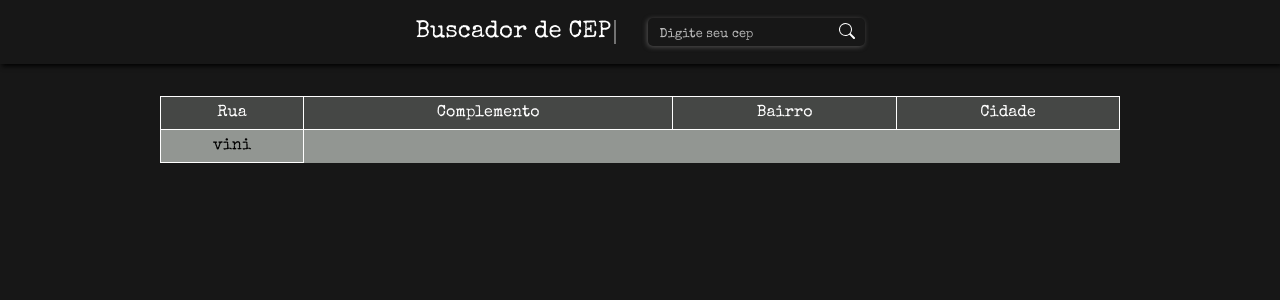
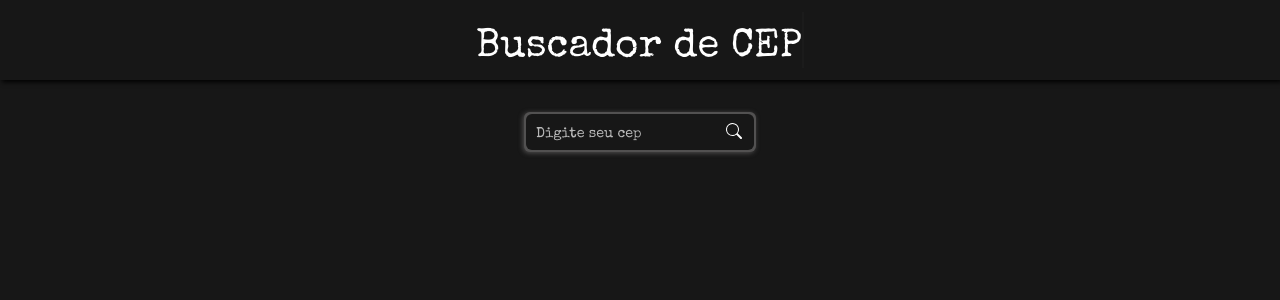
Before and after one commit to Vinicios-Rodrigues/Zicode, a React (Create React App) app: page / in a window 1280 px wide. Shown: the top 300 px of the page. Built offline with nearby package versions, Linux system fonts and the light colour scheme.

Commit message:
finalizado

```diff
--- a/src/components/Header/Header.js
+++ b/src/components/Header/Header.js
@@ -1,42 +1,13 @@
 import * as S from "./Header.styles";
-import { BsSearch } from "react-icons/bs";
-import { useState } from "react";
-import api from "../../services/api";
+import { useState, React } from "react";
+
 
 export const Header = () => {
-  const [input, setInput] = useState();
-
-  async function handleSearch() {
-    if (!input) {
-      alert("falta");
-      return;
-    }
-
-    try {
-      const response = await api.get(`${input}/json`);
-      setInput(response.data);
-      setInput("");
-    } catch (error) {
-      alert(` falogu`);
-      setInput("");
-    }
-  }
   return (
     <>
       <S.Header>
         <div className="container">
           <h1 className="animation">Buscador de CEP </h1>
-          <S.WrapperSearch>
-            <input
-              type="number"
-              placeholder="Digite seu cep"
-              onChange={(event) => setInput(event.target.value)}
-              value={input}
-            />
-            <button className="containerIcon" onClick={handleSearch}>
-              <BsSearch size={16} color="white" />
-            </button>
-          </S.WrapperSearch>
         </div>
       </S.Header>
     </>
--- a/src/components/Header/Header.styles.js
+++ b/src/components/Header/Header.styles.js
@@ -2,7 +2,7 @@ import styled from "styled-components";
 
 export const Header = styled.header`
   /* background: ; */
-  height: 4rem;
+  height: 5rem;
   width: 100%;
   box-shadow: 2px 2px 5px black;
 
@@ -16,9 +16,10 @@ export const Header = styled.header`
     align-items: center;
 
     h1 {
-      font: 400 1.5rem "Special Elite", cursive;
+      font: 400 2.5rem "Special Elite", cursive;
       color: white;
       border-right: 2px solid white;
+      padding-top: 1rem ;
       white-space: nowrap; /* impede que quebra de linha */
       overflow: hidden;
     }
@@ -33,7 +34,7 @@ export const Header = styled.header`
         width: 0;
       }
       to {
-        width: 12.5rem;
+        width: 20.5rem;
       }
     }
     /* Animação do cursor  */
@@ -47,38 +48,3 @@ export const Header = styled.header`
     }
   }
 `;
-
-export const WrapperSearch = styled.div`
-  display: flex;
-  margin-left: 2rem;
-  height: 1.7rem;
-  border: 1px solid transparent;
-  border-radius: 5px;
-  box-shadow: -1px 1px 5px #525151;
-  padding: 1px;
-
-  input {
-    height: 100%;
-    border: 0;
-    background: #171717;
-    outline: none;
-    color: white ;
-  }
-  input::placeholder {
-    color: rgba(255, 255, 255, 0.7);
-    padding-left: 0.5rem;
-    font: 400 0.8rem "Special Elite", cursive;
-  }
-
-  .containerIcon {
-    width: 2rem;
-    background: #171717;
-    height: 100%;
-    border: 0;
-    transition: transform 0.5s;
-  }
-  .containerIcon :hover {
-    filter: brightness(0.7);
-    transform: scale(1.1);
-  }
-`;
--- a/src/components/Main/Main.js
+++ b/src/components/Main/Main.js
@@ -1,23 +1,58 @@
 import * as S from "./Main.style";
+import { BsSearch } from "react-icons/bs";
+import api from "../../services/api";
+import { useState, React } from "react";
 
 export const Main = () => {
+  const [input, setInput] = useState("");
+  const [test, setTest] = useState({});
+
+  async function handleSearch() {
+    if (input === "") {
+      alert("digite seu cep");
+      return;
+    }
+
+    try {
+      const response = await api.get(`${input}/json`);
+      setTest(response.data);
+      setInput("");
+    } catch {
+      alert(` ok`);
+      setInput("");
+    }
+  }
   return (
     <S.Container>
+      <S.WrapperSearch>
+        <input
+          type="text"
+          placeholder="Digite seu cep"
+          onChange={(e) => setInput(e.target.value)}
+          value={input}
+        />
+        <button className="containerIcon" onClick={handleSearch}>
+          <BsSearch size={16} color="white" />
+        </button>
+      </S.WrapperSearch>
+      {Object.keys(test).length > 0 && (
         <table>
           <thead>
             <tr>
               <th>Rua</th>
-            <th>Complemento</th>
               <th>Bairro</th>
               <th>Cidade</th>
             </tr>
           </thead>
           <tbody>
             <tr>
-            <td>vini</td>
+              <td>{test.logradouro}</td>
+              <td>{test.bairro}</td>
+              <td>{test.localidade}</td>
             </tr>
           </tbody>
         </table>
+      )}
     </S.Container>
   );
 };
--- a/src/components/Main/Main.style.js
+++ b/src/components/Main/Main.style.js
@@ -1,12 +1,55 @@
 import styled from "styled-components";
 
+export const WrapperSearch = styled.div`
+  display: flex;
+  margin-left: 2rem;
+  width: 14.5rem;
+  height: 2.5rem;
+  border: 1px solid transparent;
+  border-radius: 6px;
+  box-shadow: -1px 1px 5px #525151;
+  padding: 1px;
+  margin: 0 auto 2rem;
+  background: #525151;
+
+  input {
+    border-top-left-radius: 6px;
+    border-bottom-left-radius: 6px;
+    width:100%;
+    height: 100%;
+    border: 0;
+    background: #171717;
+    outline: none;
+    color: white;
+  }
+  input::placeholder {
+    color: rgba(255, 255, 255, 0.7);
+    padding-left: 0.5rem;
+    font: 400 0.9rem "Special Elite", cursive;
+  }
+
+  .containerIcon {
+    width: 20%;
+    border-top-right-radius: 6px;
+    border-bottom-right-radius: 6px;
+    background: #171717;
+    height: 100%;
+    border: 0;
+    transition: transform 0.5s;
+  }
+  .containerIcon :hover {
+    filter: brightness(0.7);
+    transform: scale(1.1);
+  }
+`;
+
 export const Container = styled.main`
-  background: #929692;
   margin: 2rem auto 0;
   max-width: 60rem;
 
   table {
     width: 100%;
+    background: #929692;
   }
 
   th {
```
Also changed, not shown: 1 other file (tests, documents, lock files or other folders). Lines whose indentation alone changed are shown as unchanged.
